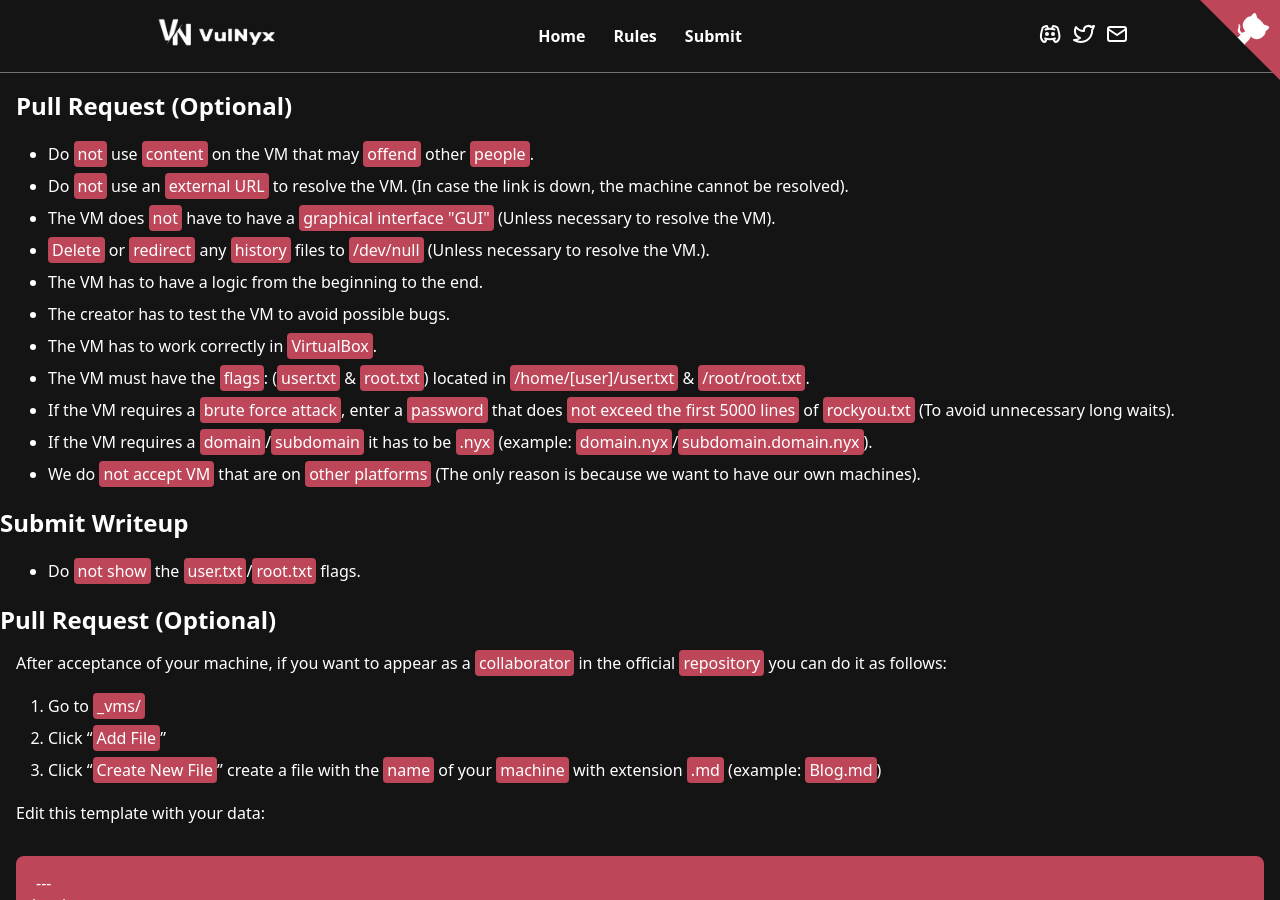
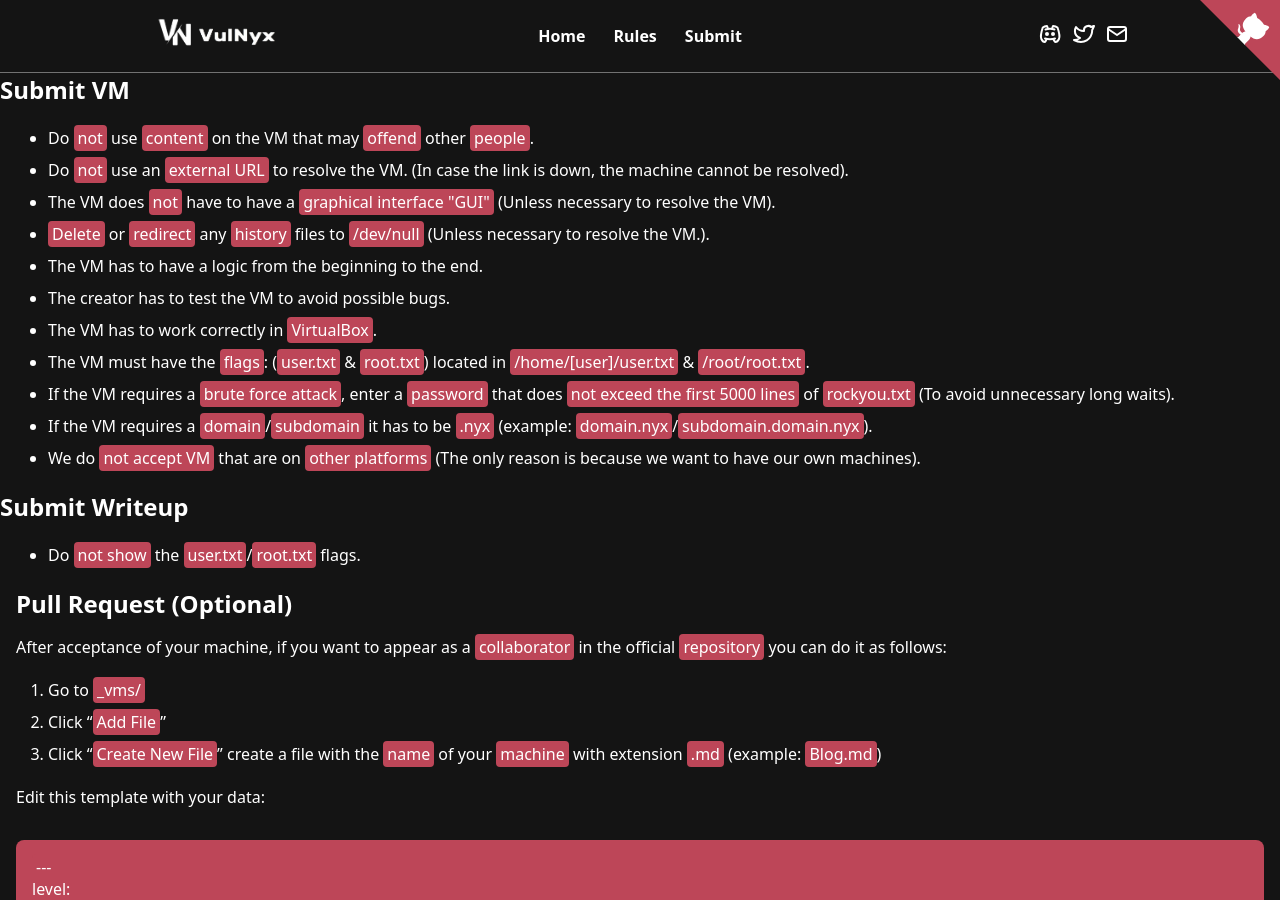
Before and after one commit to VulNyx/vulnyx, a Jekyll site: the page built from rules.md, in a window 1280 px wide and 900 px high. Built offline with Jekyll 4.4.1, drawn with Linux system fonts in a browser that asks for light colours.

Commit message:
Update rules.md

```diff
--- a/rules.md
+++ b/rules.md
@@ -3,7 +3,7 @@ layout: page
 title: Rules
 ---
 
-## Pull Request (Optional)
+## Submit VM
 
 - Do `not` use `content` on the VM that may `offend` other `people`.
 - Do `not` use an `external URL` to resolve the VM. (In case the link is down, the machine cannot be resolved).
```
